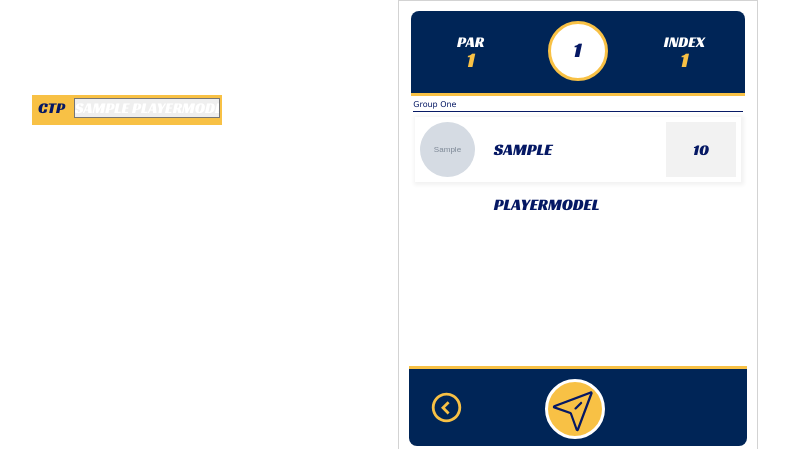
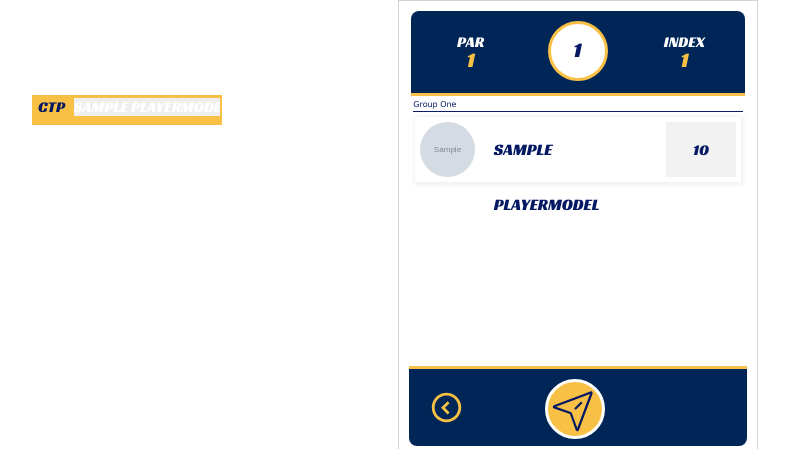
Before and after one commit to dmhburke/golfapp1devGIT, a Django app: page /login/round1/1 in a window 1280 px wide. Shown: the part 110-559 px from the top of the page, without its empty margins (62-851 px from the left). Run offline with Django 3.2, Linux system fonts and the light colour scheme; tables that the repository leaves empty hold one stand-in row (values such as "Sample post"); grey boxes marked "Sample" are stand-in pictures.

Commit message:
fix dropdown

```diff
--- a/catalog/static/css/styles.css
+++ b/catalog/static/css/styles.css
@@ -788,6 +788,7 @@ input[type=number]::-webkit-outer-spin-button {
   display: inline-block;
   margin: 2px auto;
   -webkit-appearance: none;
+  border: 0;
 }
 
 #id_ld {
```
